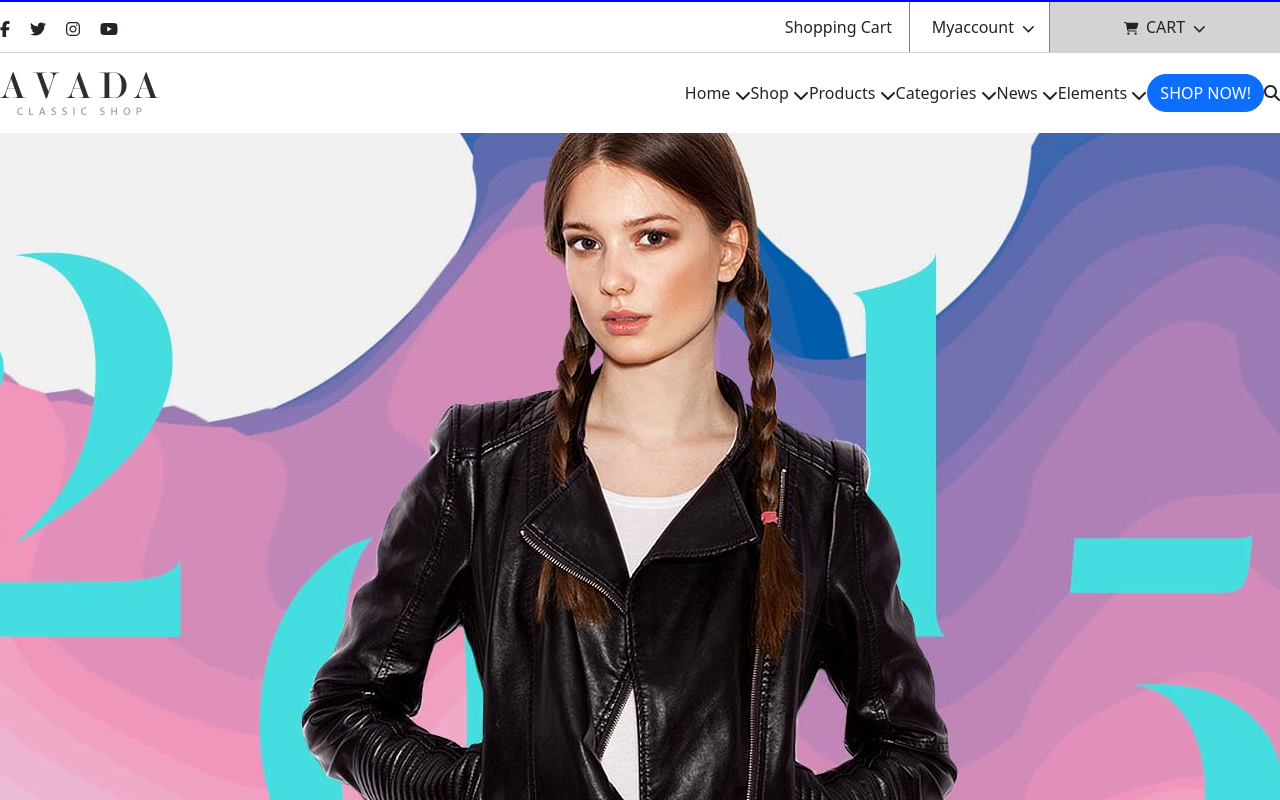
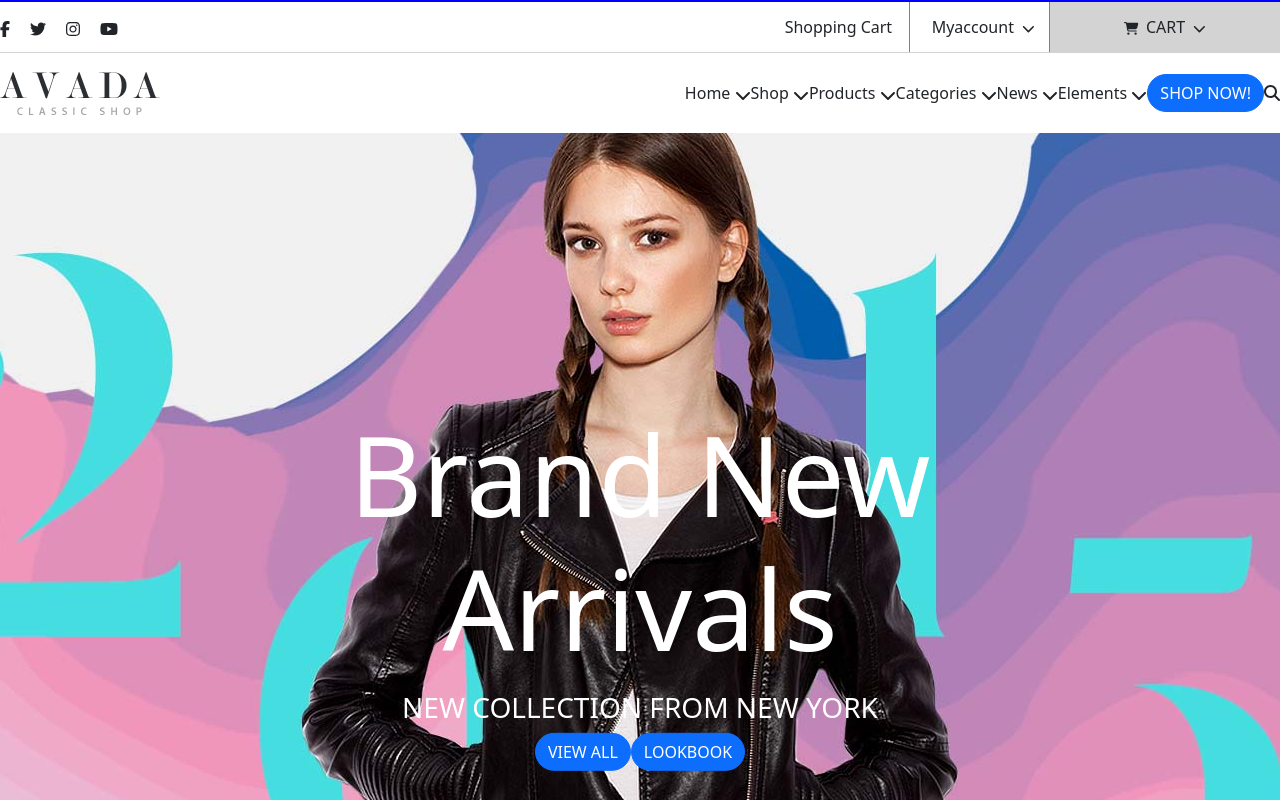
Before and after one commit to mattesalva93/proj-html-vuejs, a Vue app: page / in a window 1280 px wide. Shown: the top 800 px of the page. Built offline with nearby package versions, Linux system fonts and the light colour scheme.

Commit message:
jumbotron structure done

```diff
--- a/src/components/sections/Jumbotron.vue
+++ b/src/components/sections/Jumbotron.vue
@@ -1,6 +1,17 @@
 <template>
 <div class="ms_jumbotron">
-
+    <div class="ms_jumbotron-text">
+        <h1>
+            Brand New Arrivals
+        </h1>
+        <h3 class="mt-3">
+            NEW COLLECTION FROM NEW YORK
+        </h3>
+        <div>
+            <button class="btn btn-primary rounded-pill" type="submit">VIEW ALL</button>
+            <button class="btn btn-primary rounded-pill" type="submit">LOOKBOOK</button>
+        </div>
+    </div>
 </div>
 </template>
 
@@ -21,5 +32,17 @@ export default {
     background-size: cover;
     background-position: center;
     position: relative;
+    color: white;
+    .ms_jumbotron-text{
+        position: absolute;
+        top: 50%;
+        left: 50%;
+        transform: translate(-50%, -50%);
+        text-align: center;
+        h1{
+            font-size: 7rem;
+        }
+    }
+
 }
 </style>
```
